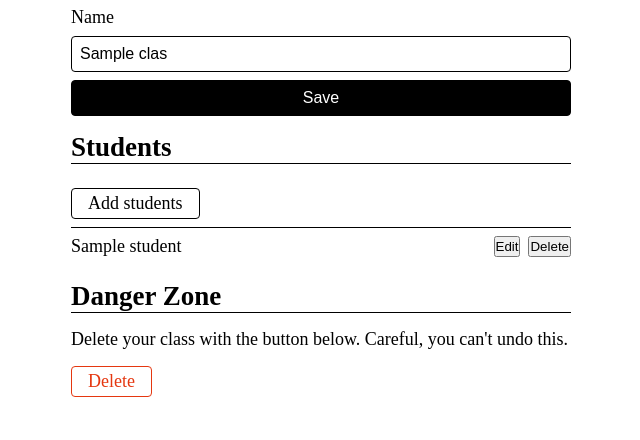
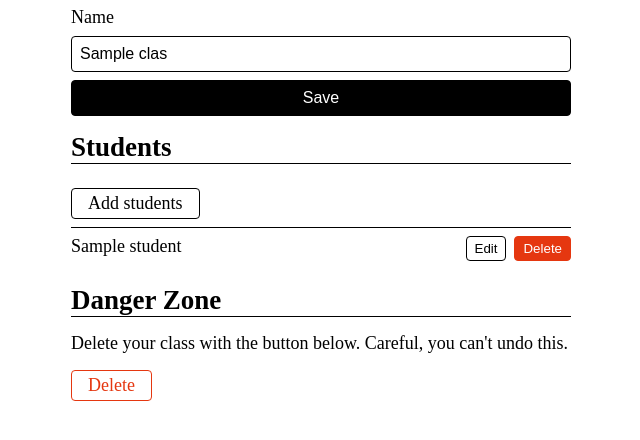
Before and after one commit to markoco14/team-generator, a Python web app: template templates/classes/edit.html in a window 1280 px wide. Shown: the part 189-629 px from the top of the page, without its empty margins (319-959 px from the left). Run offline with Jinja, Linux system fonts and the light colour scheme; the template is opened without the code that fills it: most values are stand-ins (such as "Sample title", 1, 10 or a date in 2020).

Commit message:
style manage class student list actions

```diff
--- a/static/styles.css
+++ b/static/styles.css
@@ -302,6 +302,38 @@ form {
 .button-group {
     display: flex;
     gap: 0.5rem;
+
+    button {
+        background: none;
+        border: none;
+        padding-inline: 0.5rem;
+        padding-block: 0.25rem;
+        border: 1px solid;
+        border-radius: 0.25rem;
+        cursor: pointer;
+    }
+
+    .edit {
+        background-color: white;
+        color: black;
+        border-color: black;
+    }
+
+    .edit:hover {
+        background-color: black;
+        color: white;
+    }
+
+    .delete {
+        background-color: var(--error);
+        color: white;
+        border-color: var(--error);
+    }
+
+    .delete:hover {
+        background-color: red;
+
+    }
 }
 
 /* student list styles */
--- a/templates/classes/_student.html
+++ b/templates/classes/_student.html
@@ -4,12 +4,15 @@
     <button
         hx-get="/classes/{{student.class_id}}/students/{{student.id}}/edit"
         hx-target="closest li"
+        class="edit"
         >Edit
     </button>
     <button
         hx-delete="/classes/{{student.class_id}}/students/{{student.id}}"
         hx-swap="delete"
-        hx-target="closest li">
+        hx-target="closest li"
+        class="delete"
+        >
         Delete
     </button>
 </div>
```
